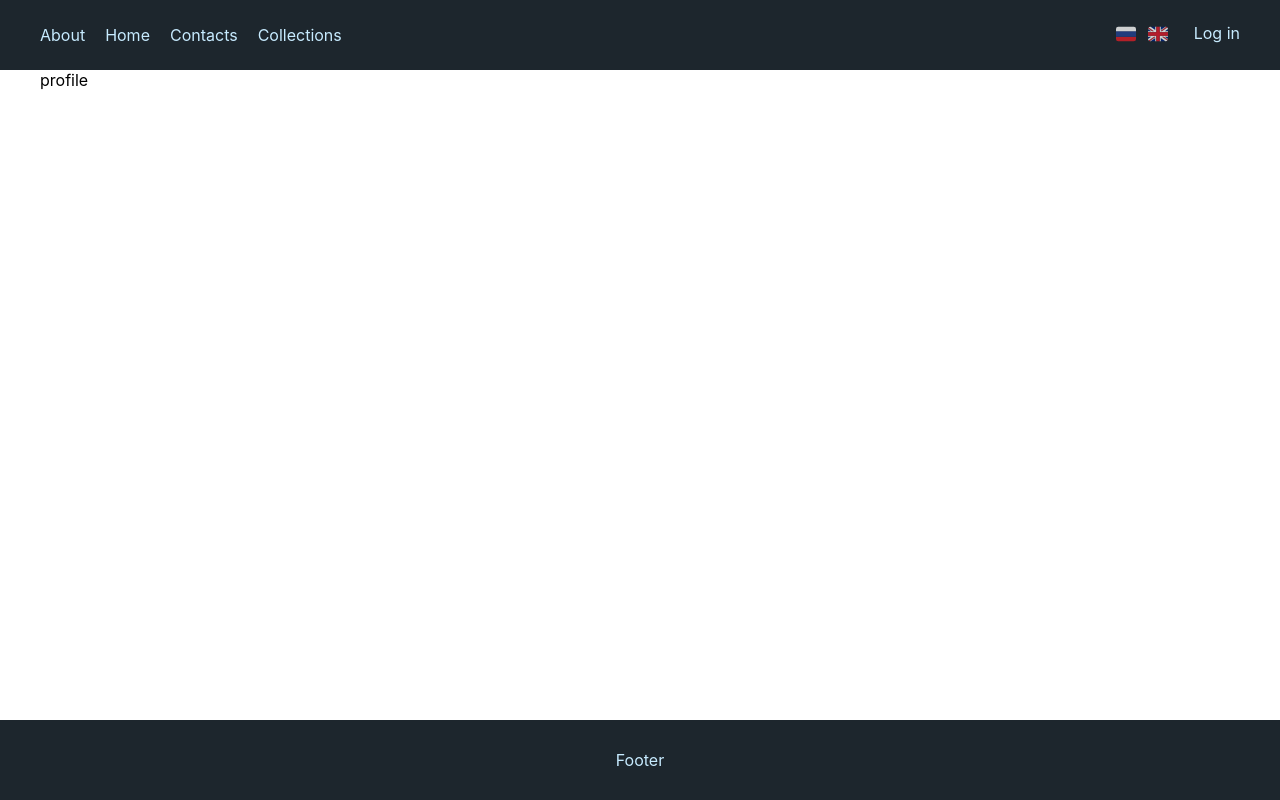
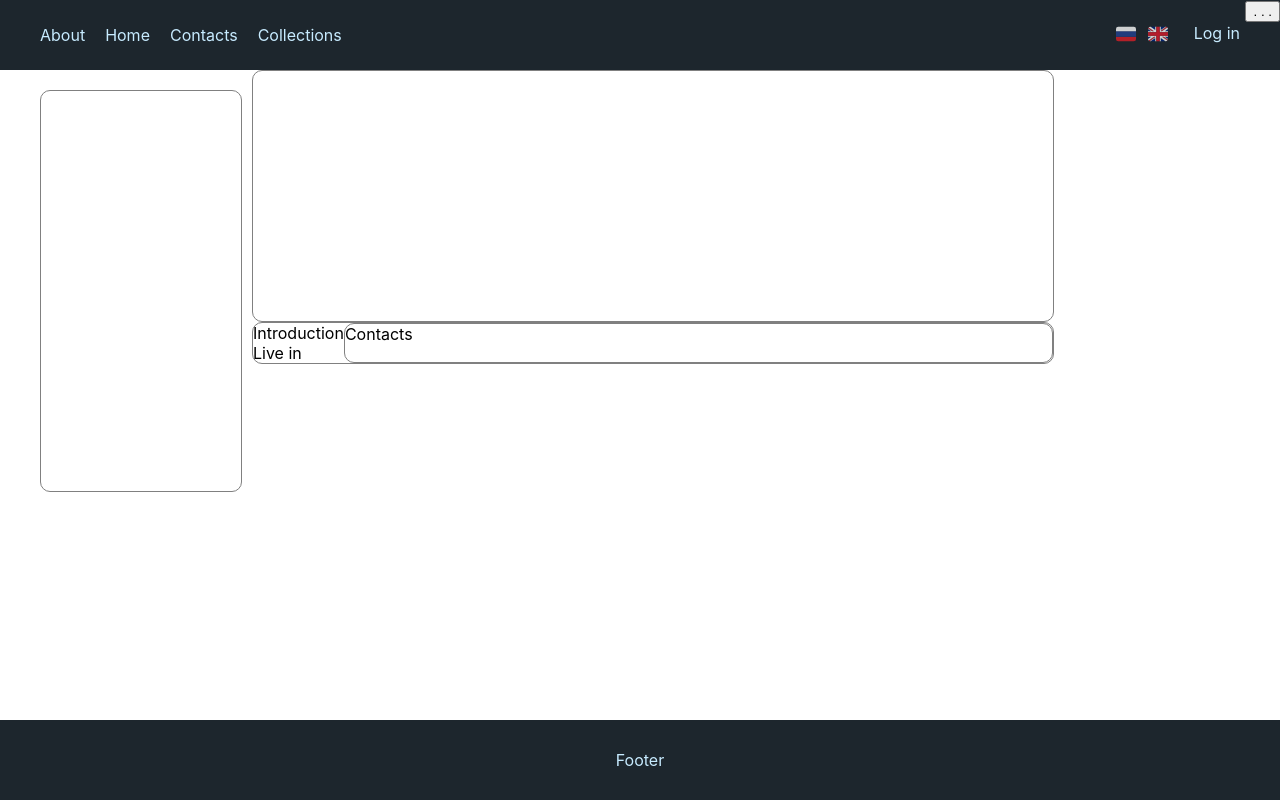
Before and after one commit to HolyOly/mockups, a React (Create React App) app: page /Me in a window 1280 px wide. Built offline with nearby package versions, Linux system fonts and the light colour scheme.

Commit message:
init profile layout

```diff
--- a/globals.d.ts
+++ b/globals.d.ts
@@ -1,4 +1,5 @@
 declare module '*.png';
+declare module '*.jpeg';
 declare module '*.svg';
 
 declare interface ICard {
--- a/src/components/account/profile.css
+++ b/src/components/account/profile.css
@@ -0,0 +1,52 @@
+.profile__container {
+  display: flex;
+  /* position: relative; */
+  flex-direction: row;
+  /* top: 0;
+  left: 0;
+  right: 0;
+  bottom: 0; */
+  width: 100%;
+  height: 100%;
+  gap: 10px;
+}
+
+.profile__left-menu {
+  display: flex;
+  position: relative;
+  top: 20px;
+  min-width: 200px;
+  max-width: 300px;
+  height: 400px;
+  border: .5px solid gray;
+  border-radius: 10px;
+}
+
+.profile__content {
+  display: flex;
+  flex-direction: column;
+}
+
+.profile__header {
+  top: 20px;
+  height: 250px;
+}
+
+.block_ui {
+  display: flex;
+  /* position: relative; */
+  width: 800px;
+  border: .5px solid gray;
+  border-radius: 10px;
+}
+
+.dots_settings {
+  position: absolute;
+  top:0;
+  right: 0;
+}
+
+.profile__info {
+  flex-direction: row;
+  top: 30px;
+}
--- a/src/components/account/profile.tsx
+++ b/src/components/account/profile.tsx
@@ -1,8 +1,155 @@
-import React from 'react';
+import React, { useReducer, useState } from 'react';
 import './profile.css';
+import { ReactComponent as UserPhoto } from '../../assets/img/default-user.png';
+import { ReactComponent as CoverPhoto } from '../../assets/img/default-background.png';
 
 // TODO profile idea https://dribbble.com/shots/19337773-User-profile-Untitled-UI
+// https://dribbble.com/shots/5581599-027-100-Daily-UI-Intranet-Employee-Profile/attachments/5581599?mode=media
+
+enum ProfileActionKind {
+  CHANGE_NAME = 'CHANGE_NAME',
+  CHANGE_PHOTO = 'CHANGE_PHOTO',
+  CHANGE_COVER_PHOTO = 'CHANGE_COVER_PHOTO',
+  CHANGE_STATUS = 'CHANGE_STATUS',
+  CHANGE_JOB = 'CHANGE_JOB',
+  CHANGE_UNIVERSITY = 'CHANGE_UNIVERSITY',
+  CHANGE_LOCATION_1 = 'CHANGE_LOCATION_1',
+  CHANGE_LOCATION_2 = 'CHANGE_LOCATION_2',
+  CHANGE_BIRTHDAY = 'CHANGE_BIRTHDAY',
+  CHANGE_EMAIL = 'CHANGE_EMAIL',
+  CHANGE_PHONE = 'CHANGE_PHONE',
+  CHANGE_INST = 'CHANGE_INST',
+  CHANGE_LINKEDIN = 'CHANGE_LINKEDIN',
+  CHANGE_PERSONAL_SITE = 'CHANGE_PERSONAL_SITE',
+}
+
+interface IStateUserProfile {
+  name: string;
+  photo: string;
+  coverPhoto: string;
+  status: string;
+  job: string;
+  university: string;
+  location_1: string;
+  location_2: string;
+  birthday: string;
+  email: string;
+  phone: string;
+  instagram: string;
+  linkedin: string;
+  personalSite: string;
+  draft: string;
+}
+
+const InitialStateUserProfile: IStateUserProfile = {
+  name: '',
+  photo: '',
+  coverPhoto: '',
+  status: '',
+  job: '',
+  university: '',
+  location_1: '',
+  location_2: '',
+  birthday: '',
+  email: '',
+  phone: '',
+  instagram: '',
+  linkedin: '',
+  personalSite: '',
+  draft: '',
+};
+
+interface IReducerUserProfileAction {
+  newDraft: string;
+  type: ProfileActionKind;
+}
+
+const reducer = (
+  state: IStateUserProfile,
+  action: IReducerUserProfileAction
+): IStateUserProfile => {
+  const { type } = action;
+  switch (type) {
+    case ProfileActionKind.CHANGE_NAME:
+      return {
+        ...state,
+        name: action.newDraft,
+        // draft: action.newDraft,
+      };
+    case ProfileActionKind.CHANGE_PHOTO:
+      return {
+        ...state,
+        photo: '',
+      };
+    case ProfileActionKind.CHANGE_COVER_PHOTO:
+      return {
+        ...state,
+        coverPhoto: '',
+      };
+    case ProfileActionKind.CHANGE_STATUS:
+      return {
+        ...state,
+        status: '',
+      };
+    default:
+      return state;
+  }
+};
 
 export function Profile() {
-  return <div>profile</div>;
+  const [state, dispatch] = useReducer(reducer, InitialStateUserProfile);
+  const [editHeader, setEditHeader] = useState(false);
+  return (
+    <div className="profile__container">
+      <div className="profile__left-menu"></div>
+      <div className="profile__content">
+        <div className="profile__header block_ui">
+          <div className="profile__cover"></div>
+          <div className="profile__header__main">
+            <div className="user_name">{state.name}</div>
+            {editHeader && (
+              <input
+                type="text"
+                value={state.name}
+                onChange={(e: React.ChangeEvent<HTMLInputElement>) => {
+                  dispatch({ type: ProfileActionKind.CHANGE_NAME, newDraft: e.target.value });
+                  console.log(state);
+                }}
+              />
+            )}
+            <div className="user_status">{state.status}</div>
+          </div>
+          <div className="profile__photo"></div>
+          <div className="dots_settings">
+            <button
+              type="button"
+              onClick={(e: React.MouseEvent<HTMLButtonElement, MouseEvent>) =>
+                setEditHeader(!editHeader)
+              }
+            >
+              . . .
+            </button>
+          </div>
+        </div>
+        <div className="profile__info block_ui">
+          <div className="profile__intro">
+            <div className="block-header">Introduction</div>
+            <div className="job-position"></div>
+            <div className="university"></div>
+            <div className="location_1">Live in </div>
+            <div className="location_2"></div>
+            <div className="birthday"></div>
+          </div>
+          <div className="profile__contacts block_ui">
+            <div className="block-header">Contacts</div>
+            <div className="email"></div>
+            <div className="phone"></div>
+            <div className="instagram"></div>
+            <div className="linkedin"></div>
+            <div className="personal-site"></div>
+          </div>
+        </div>
+      </div>
+    </div>
+  );
 }
```
Also changed, not shown: src/assets/img/default-background.jpeg (added), src/assets/img/default-user.png (added).
